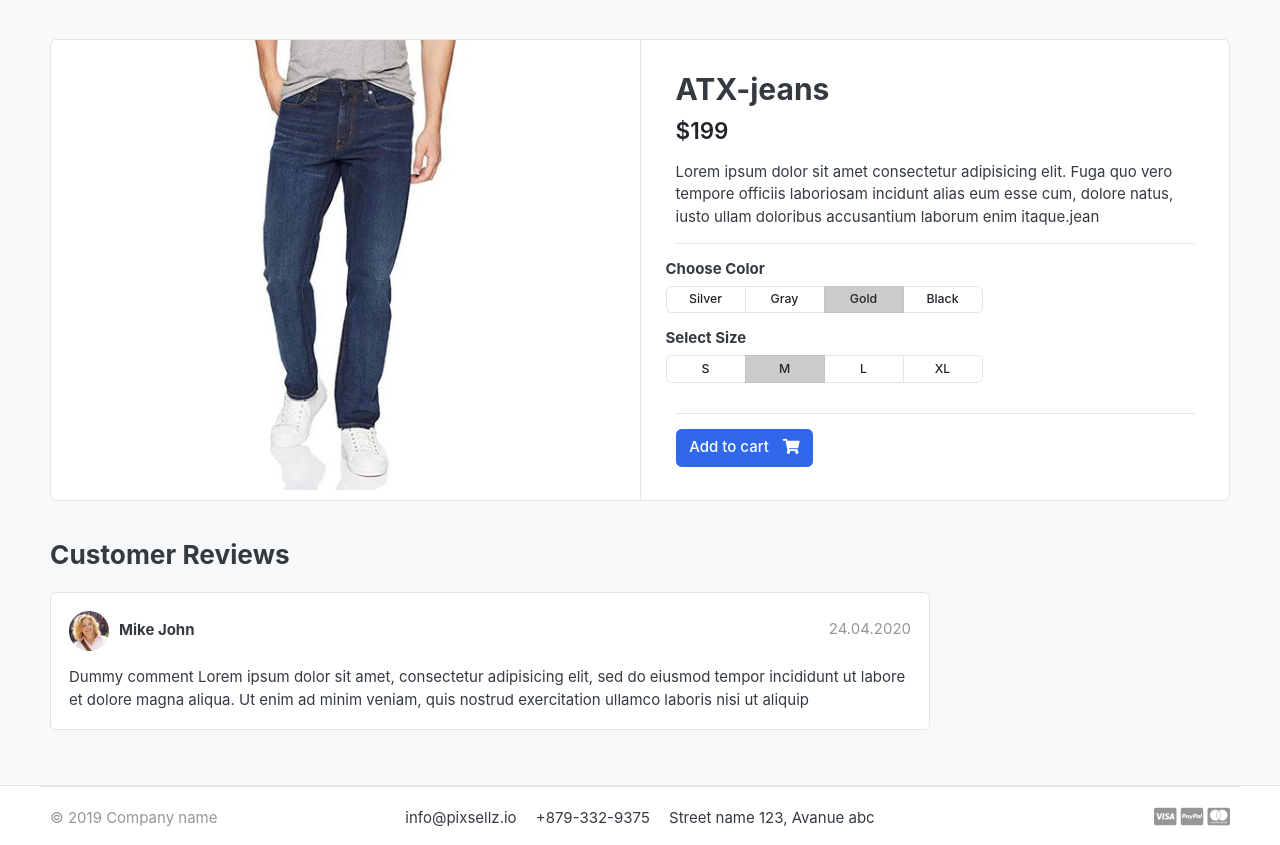
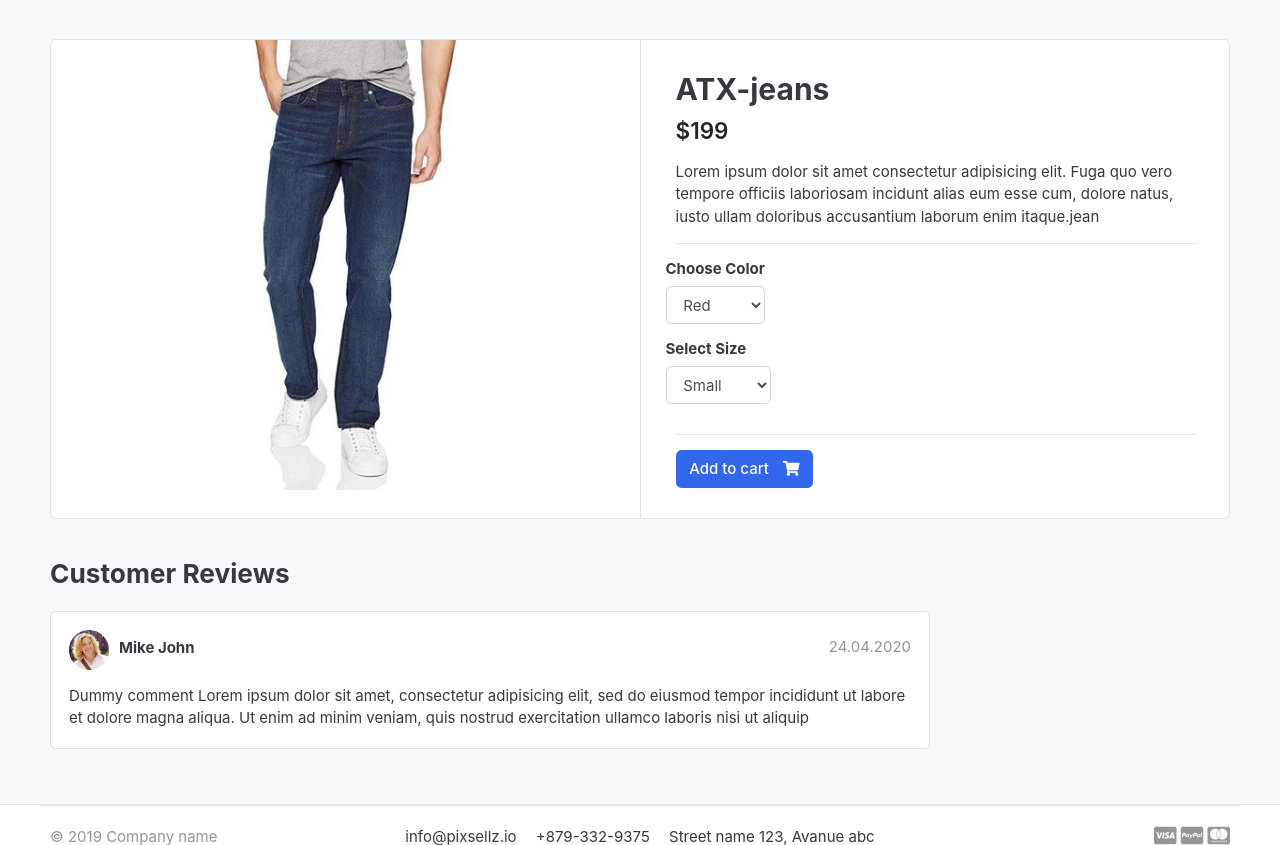
Before and after one commit to rehmat11872/django-ecommerce-app, a Django app: page /store/category/jeans/atx-jeans/ in a window 1280 px wide. Shown: the part 119-964 px from the top of the page. Run offline with Django 3.2, Linux system fonts and the light colour scheme; data comes from the database, SQL or seed files in the repository; some libraries are stand-ins or nearby versions; some web fonts are replaced.

Commit message:
get static values for product varitions

```diff
--- a/carts/views.py
+++ b/carts/views.py
@@ -1,3 +1,4 @@
+from django.http import HttpResponse
 from django.shortcuts import get_object_or_404, redirect, render
 from store.models import Product
 from carts.models import Cart, CartItem
@@ -12,6 +13,11 @@ def _cart_id(request):
     return cart
 
 def add_cart(request, product_id):
+    color = request.GET['color']
+    size = request.GET['size']
+    return HttpResponse(color+ '' + size)
+    exit()
+
     product = Product.objects.get(id=product_id) #get the product
 
     try:
--- a/templates/store/product_detail.html
+++ b/templates/store/product_detail.html
@@ -17,6 +17,7 @@
     </article> <!-- gallery-wrap .end// -->
             </aside>
             <main class="col-md-6 border-left">
+<form action="{% url 'add_cart' single_product.id %}" method="GET" >
     <article class="content-body">
 
     <h2 class="title">{{ single_product.product_name }}</h2>
@@ -31,39 +32,23 @@
         <div class="row">
             <div class="item-option-select">
                 <h6>Choose Color</h6>
-                <div class="btn-group btn-group-sm btn-group-toggle" data-toggle="buttons">
-                  <label class="btn btn-light">
-                    <input type="radio" name="radio_color"> Silver
-                  </label>
-                  <label class="btn btn-light">
-                    <input type="radio" name="radio_color" > Gray
-                  </label>
-                  <label class="btn btn-light active">
-                    <input type="radio" name="radio_color checked"> Gold
-                  </label>
-                  <label class="btn btn-light">
-                    <input type="radio" name="radio_color"> Black
-                  </label>
-                </div>
+                <select name="color" class="form-control">
+                  <option value="red">Red</option>
+                  <option value="green">Green</option>
+                  <option value="blue">Blue</option>
+
+                </select>
             </div>
         </div> <!-- row.// -->
         <div class="row">
             <div class="item-option-select">
                 <h6>Select Size</h6>
-                <div class="btn-group btn-group-sm btn-group-toggle" data-toggle="buttons">
-                  <label class="btn btn-light">
-                    <input type="radio" name="radio_color"> S
-                  </label>
-                  <label class="btn btn-light active">
-                    <input type="radio" name="radio_color" checked> M
-                  </label>
-                  <label class="btn btn-light">
-                    <input type="radio" name="radio_color"> L
-                  </label>
-                  <label class="btn btn-light">
-                    <input type="radio" name="radio_color"> XL
-                  </label>
-                </div>
+                <select name="size" class="form-control">
+                  <option value="small">Small</option>
+                  <option value="medium">Medium</option>
+                  <option value="large">Large</option>
+
+                </select>
             </div>
         </div> <!-- row.// -->
         <hr>
@@ -77,10 +62,11 @@
         <a href="{% url 'cart' %}" class="btn  btn-outline-primary"> <span class="text">View cart</span> <i class="fas fa-check"></i>  </a>
 
           {% else %}
-        <a href="{% url 'add_cart' single_product.id %}" class="btn  btn-primary"> <span class="text">Add to cart</span> <i class="fas fa-shopping-cart"></i>  </a>
+        <button type="submit" class="btn  btn-primary"> <span class="text">Add to cart</span> <i class="fas fa-shopping-cart"></i>  </button>
           {% endif %}
         {% endif %}
     </article> <!-- product-info-aside .// -->
+  </form>
             </main> <!-- col.// -->
         </div> <!-- row.// -->
     </div> <!-- card.// -->
```
